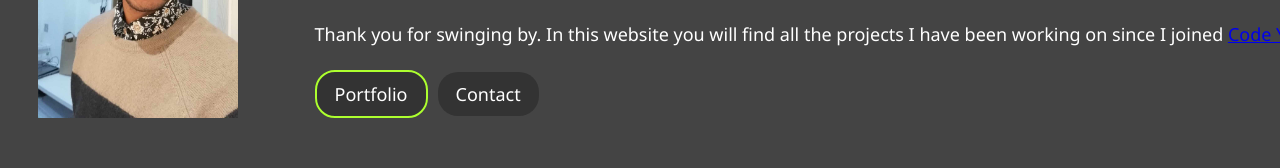
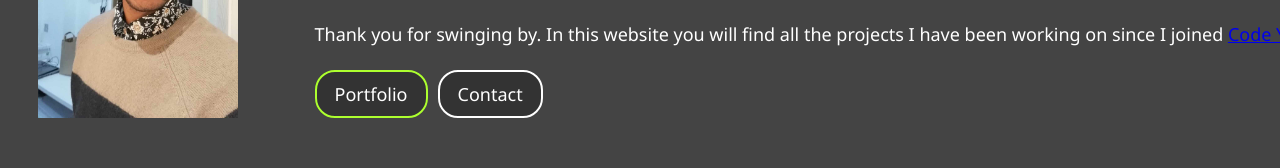
Before and after one commit to eediallo/eediallo.github.io, a React (Create React App) app in the folder my-portfolio/: page / in a window 1280 px wide. Shown: the part 349-517 px from the top of the page. Built offline with nearby package versions, Linux system fonts and the light colour scheme.

Commit message:
adds border to contact btn

```diff
--- a/my-portfolio/src/App.css
+++ b/my-portfolio/src/App.css
@@ -129,6 +129,10 @@ nav a:hover, nav a:focus {
 
 .portfolio{
   border: 2px solid var(--greenyellow);
+}
+
+.contact{
+  border: 2px solid var(--white);
 }
 
 .portfolio:hover, .contact:hover{
```
